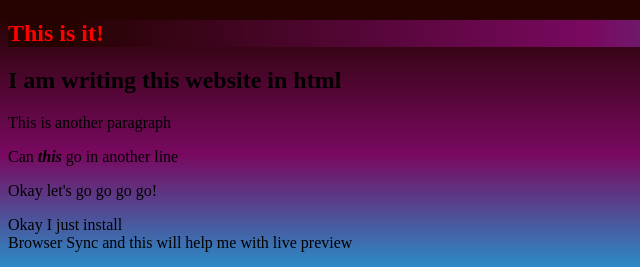
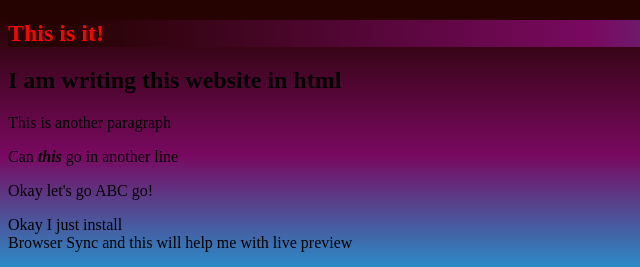
Before and after one commit to Vietmotion/Vietmotion.github.io, a plain HTML site: page index.html in a window 1280 px wide. Shown: the top 267 px of the page, 0-640 px from the left. Drawn offline with Linux system fonts and the light colour scheme.

Commit message:
index.html

```diff
--- a/index.html
+++ b/index.html
@@ -14,7 +14,7 @@
 		<h2> I am writing this website in html </h2>
 		<p> This is another paragraph </p>
 		<p> Can <em><b> this </b></em> go in another line </p>
-		<p> Okay let's go go go go! </p>
+		<p> Okay let's go ABC go! </p>
 		<p>Okay I just install <br>Browser Sync and this will help me with live preview</p>
 	</section>
 
```
